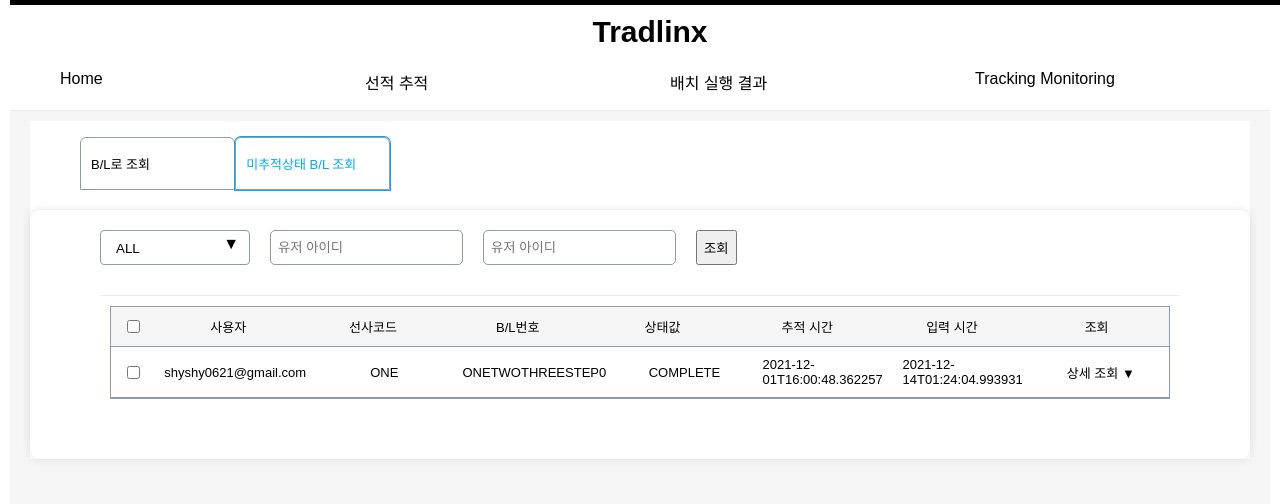
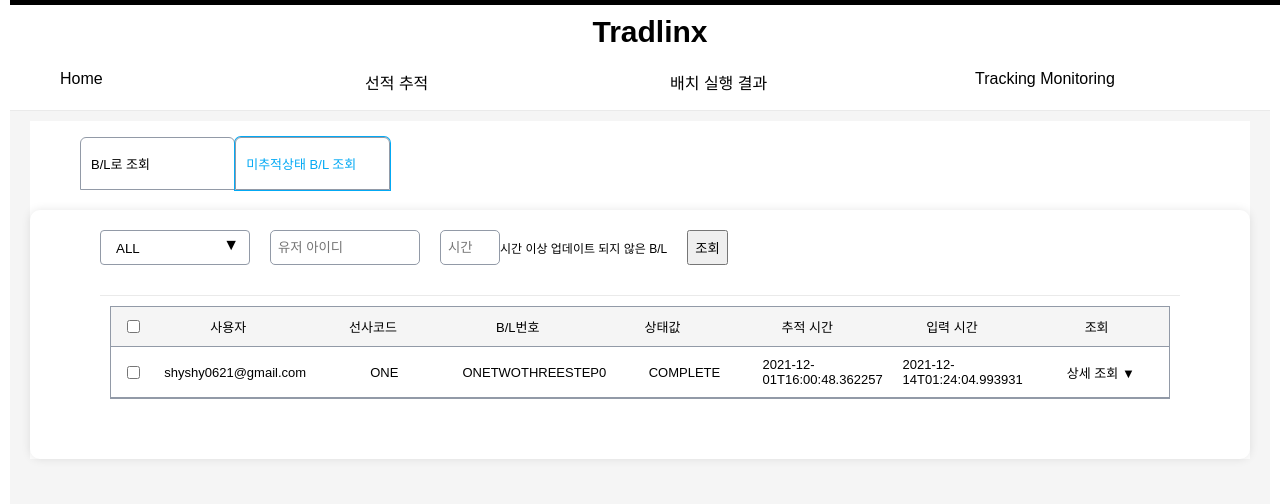
Before and after one commit to hachuu/nextjs-example, a Next.js app: page /cargo-track/finder in a window 1280 px wide. Both pictures are taken after a click on the item "미추적상태 B/L 조회". Shown: the top 504 px of the page. Built offline with nearby package versions, Linux system fonts and the light colour scheme; a web font is replaced by a local one.

Commit message:
미추적상태 B/L조회 input 값 수정

```diff
--- a/pages/cargo-track/components/untracking-BL-search.tsx
+++ b/pages/cargo-track/components/untracking-BL-search.tsx
@@ -1,10 +1,12 @@
 import styled from "styled-components";
 import Image from "next/image";
-import { useState } from "react";
+import { useCallback, useEffect, useMemo, useState } from "react";
 
 export const UnTrackingBLSearch = () => {
   const [selectActive, setSelectActive] = useState(false);
+  const [lineCd, setLineCd] = useState("");
   const [activeDetaillDiv, setActiveDetaillDiv] = useState(false);
+  const [lineCdList, setLineCdList] = useState<string[]>([]);
 
   const UnTrackingBLSearchDiv = styled.div`
     box-shadow: 0px 0px 10px rgba(0, 0, 0, 0.1);
@@ -27,6 +29,7 @@
     display: flex;
     justify-content: space-between;
     border-radius: 5px;
+    width: ${(props: { width: string }) => props.width};
     @media (max-width: 768px) {
       margin: 0 10px 0 10px;
       // width: 100%;
@@ -37,6 +40,14 @@
     width: 100%;
     border: none;
     justify-content: space-between;
+  `;
+
+  const TimeInputText = styled.span`
+    font-size: 12px;
+    // center
+    display: flex;
+    justify-content: center;
+    align-items: center;
   `;
 
   const SelectBoxDiv = styled.div`
@@ -53,7 +64,7 @@
       display: block;
       height: 100%;
       position: absolute;
-      top: ${(props: { active: boolean }) => (props.active ? "-3px" : "4px;")};
+      top: ${(props: { active: boolean }) => (props.active ? "-6px" : "5px;")};
       right: 10px;
       transform: ${(props: { active: boolean }) =>
         props.active ? "rotate(180deg)" : "rotate(0deg)"};
@@ -73,18 +84,19 @@
 
   const OptionUl = styled.ul`
     position: absolute;
-    top: 28px;
+    top: 18px;
     left: 0;
     width: 100%;
     background: #03a9f4;
     color: #fff;
     list-style-type: none;
     padding: 0;
-    border-radius: 6px;
+    border-radius: 0 0 6px 6px;
     overflow: hidden;
     max-height: ${(props: { active: boolean }) =>
-      props.active ? "500px" : "0"};
+      props.active ? "200px" : "0"};
     transition: 0.3s ease-in;
+    overflow-y: scroll;
   `;
 
   const OptionItemLi = styled.li`
@@ -181,26 +193,33 @@
     }
   `;
 
+  useEffect(() => {
+    setLineCdList(["ANL","APL","CKL","CMA","CNC","COA","DJS","EMC","ESL","GSL","HAS","HLC","HMM","HSD","KMD","MAE","MCC","MSC","NSS","ONE","OOL","PAN","PCL","PCS","PIL","SFM","SIT","SKR","SML","SNT","TSL","WHL","YML","ZIM","HSL","ALL"]);
+  }, []);
+
   return (
     <UnTrackingBLSearchDiv>
       <BLSearchDiv>
-        <SelectBoxDiv active={selectActive}>
-          <SelectButton onClick={() => setSelectActive(!selectActive)}>
-            ALL
+        <SelectBoxDiv active={selectActive} onClick={() => setSelectActive(!selectActive)}>
+          <SelectButton>
+            {lineCd || 'ALL'}
           </SelectButton>
           <OptionUl active={selectActive}>
-            <OptionItemLi>apple</OptionItemLi>
-            <OptionItemLi>orange</OptionItemLi>
-            <OptionItemLi>grape</OptionItemLi>
-            <OptionItemLi>melon</OptionItemLi>
+            {
+              lineCdList && lineCdList.map((item: string, index: number) => {
+                return <OptionItemLi key={item+index} onClick={()=>setLineCd(item)}>{item}</OptionItemLi>
+              })
+            }
           </OptionUl>
         </SelectBoxDiv>
-        <BLInputDiv>
+        <BLInputDiv width={'150px'}>
           <BLInput placeholder="유저 아이디"></BLInput>
         </BLInputDiv>
-        <BLInputDiv>
-          <BLInput placeholder="유저 아이디"></BLInput>
+        <BLInputDiv width={'60px'}>
+          <BLInput placeholder="시간" type={'number'}></BLInput>
+          {/* value={6} onChange={(e) => {handleChange(e, data.idx)}} */}
         </BLInputDiv>
+        <TimeInputText>시간 이상 업데이트 되지 않은 B/L</TimeInputText>
         <SearchBtn>조회</SearchBtn>
       </BLSearchDiv>
       <BLResultDiv>
--- a/pages/cargo-track/finder.tsx
+++ b/pages/cargo-track/finder.tsx
@@ -7,7 +7,7 @@
   const [trackingYactive, setTrackingYactive] = useState(true);
   const [activeDetaillDiv, setActiveDetaillDiv] = useState(false);
 
-  const PageDiv = styled.div`
+  const FinderPageDiv = styled.div`
     margin: 0 20px;
     background: white;
   `;
@@ -219,7 +219,7 @@
   `;
 
   return (
-    <PageDiv>
+    <FinderPageDiv>
       <PageTab>
         {/* <></> */}
         <TabInput id="tab1" name="tab-control" type="radio"></TabInput>
@@ -600,7 +600,7 @@
           )
         }
       </PageContent>
-    </PageDiv>
+    </FinderPageDiv>
   );
 };
 export default Finder;
```
